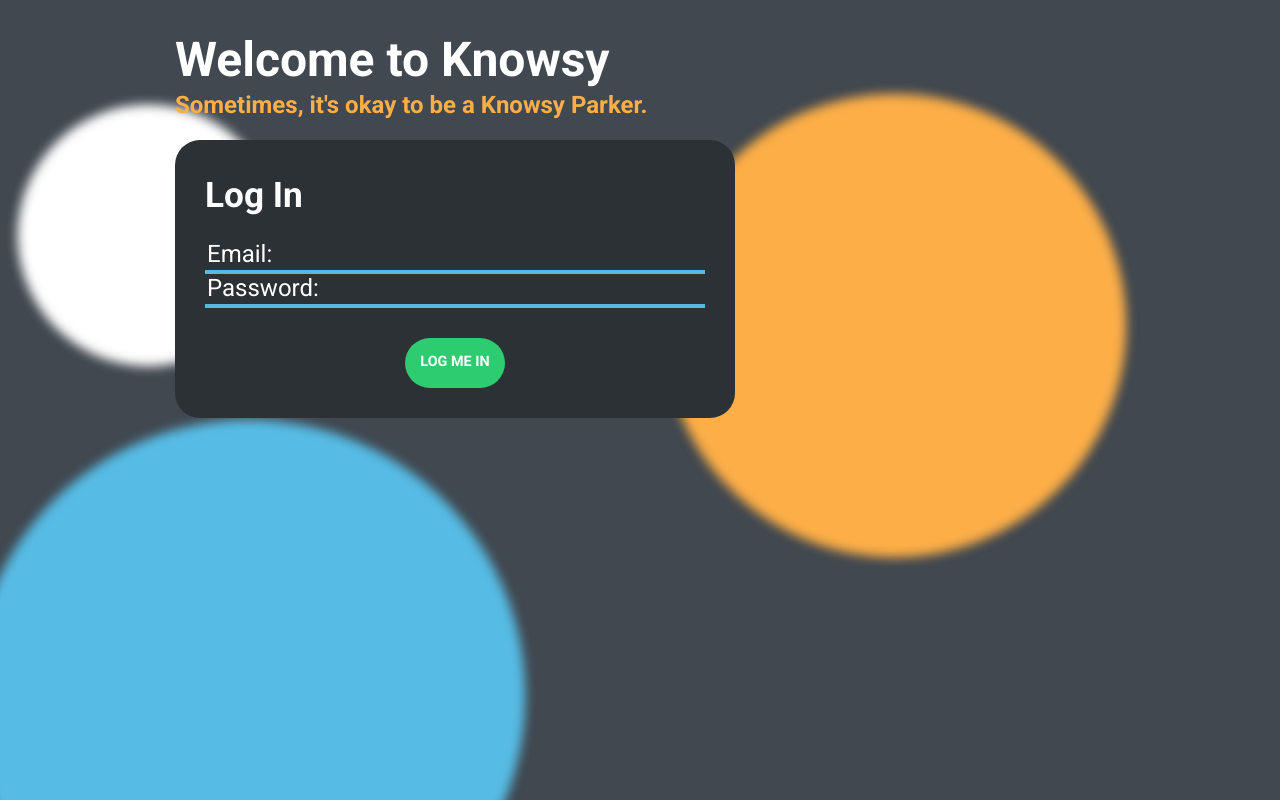
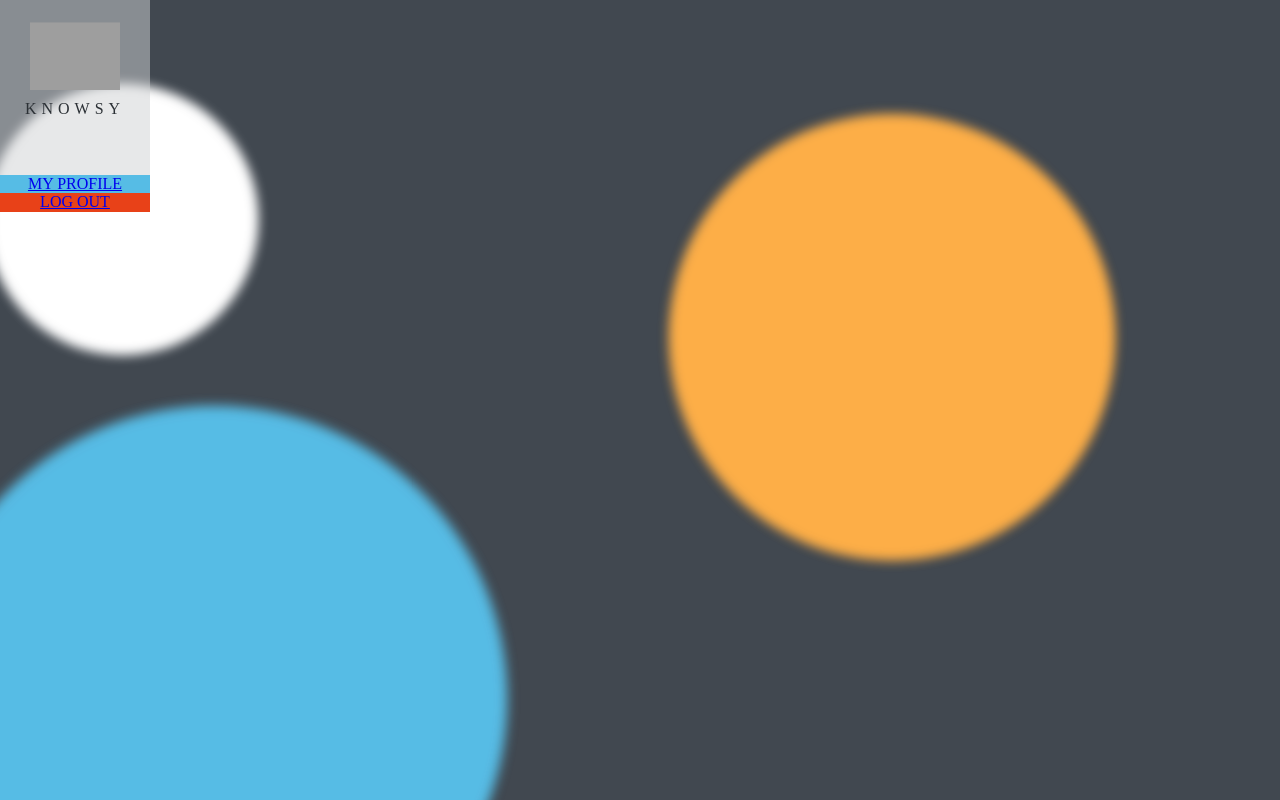
Before and after one commit to Mayden-Academy/2020-sept-knowsys-frontend, a React (Create React App) app: page / in a window 1280 px wide. Built offline with nearby package versions, Linux system fonts and the light colour scheme; grey boxes are pictures that could not be loaded.

Commit message:
changed routing, need to switch branch

```diff
--- a/src/index.js
+++ b/src/index.js
@@ -17,7 +17,7 @@ class Routing extends React.Component {
             <Router>
                 <div>
                     {/*must  have  nav here*/}
-                    {/* <NavBar /> */}
+                    <NavBar />
 
                     <Switch>
                         {/*<Route path="/" exact component={ LoginPage } />*/}
@@ -34,9 +34,6 @@ class Routing extends React.Component {
 ReactDOM.render(
   <React.StrictMode>
       <Routing />
-      <LoginPage />
-    {/*<LoginPage />*/}
-    {/*<UserPage />*/}
   </React.StrictMode>,
   document.getElementById('root')
 );
```
